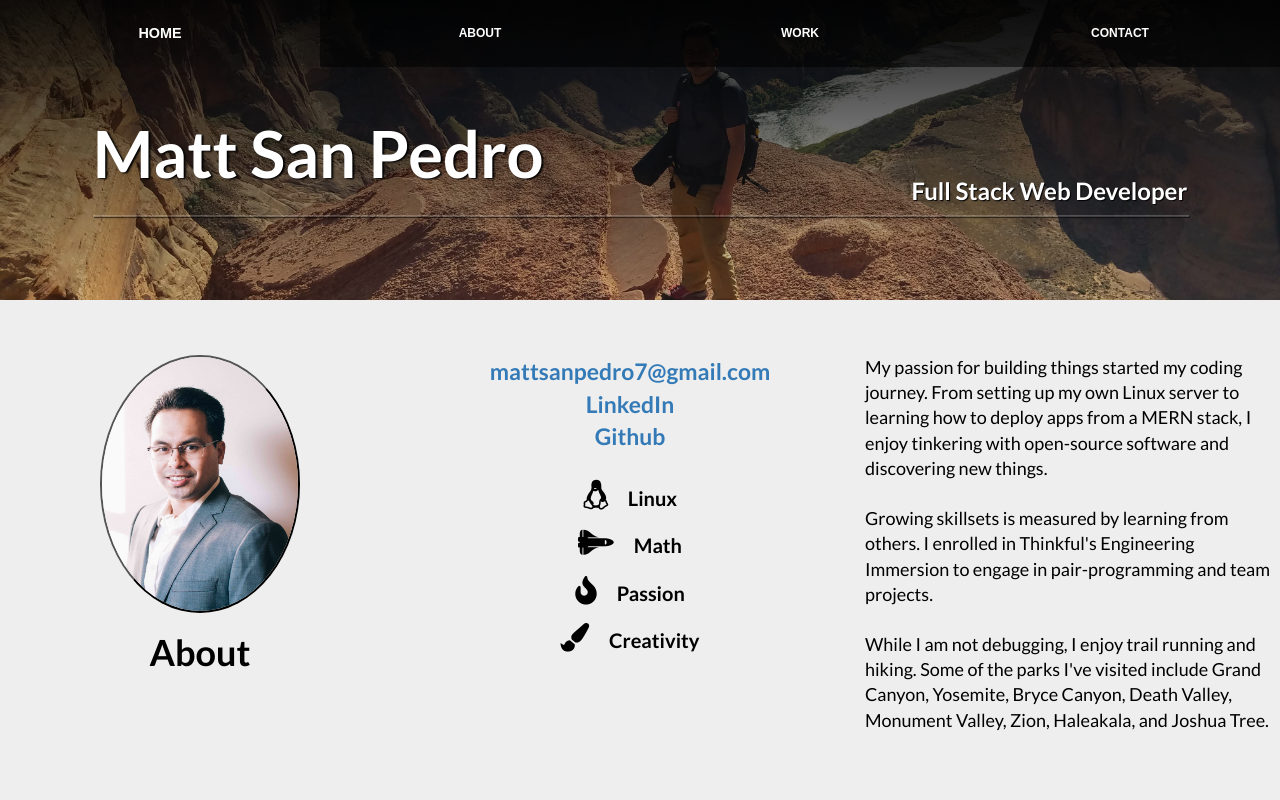
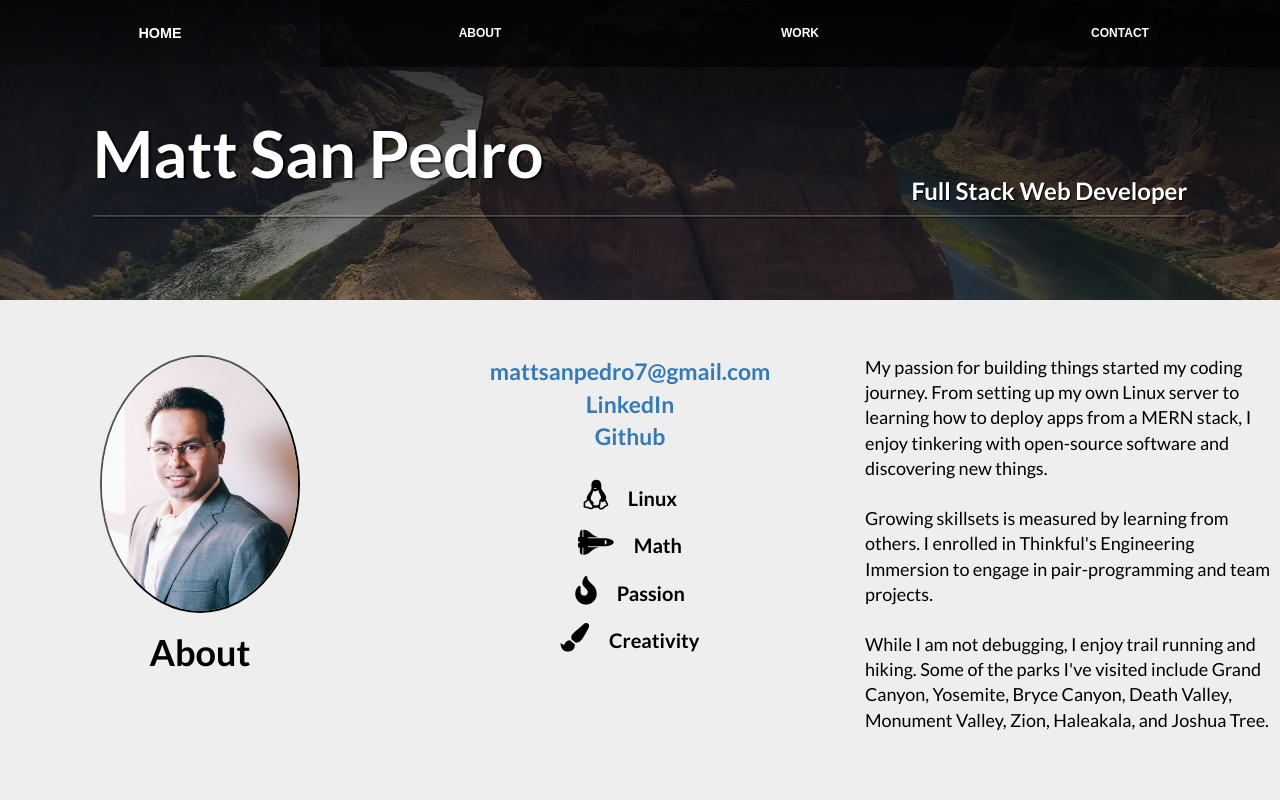
Before and after one commit to mattNat/portfolio-revamp, a React (Create React App) app: page / in a window 1280 px wide. Shown: the top 800 px of the page. Built offline with nearby package versions, Linux system fonts and the light colour scheme.

Commit message:
change hero image and shading

```diff
--- a/src/styles/home.css
+++ b/src/styles/home.css
@@ -4,8 +4,9 @@
   padding-bottom: 0px;
   /* text-align: center; */
   background:
-    linear-gradient(to bottom, rgba(0, 0, 0, 0.9), rgba(0, 0, 0, 0.1) ),
-    url('../img/hero.jpg') no-repeat center center fixed;
+    linear-gradient(to bottom, rgba(0, 0, 0, 0.90), rgba(0, 0, 0, 0.4) ),
+    url('../img/hero-horseshoe.jpg') no-repeat center center fixed;
+    /* url('../img/hero.jpg') no-repeat center center fixed;   */
   /* background: url('../img/hero.jpg') no-repeat center center fixed; */
   background-size: cover;
   height: 300px;
```
Also changed, not shown: src/img/hero-horseshoe.jpg (added).
